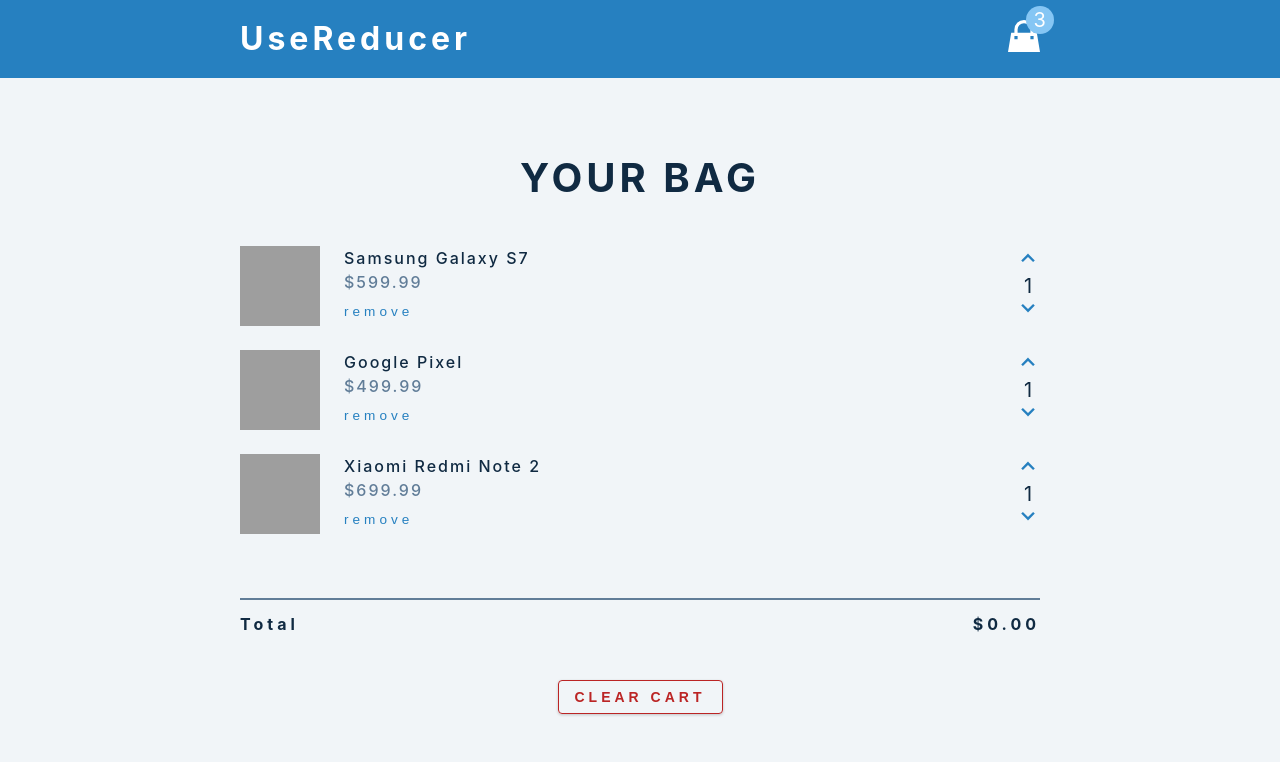
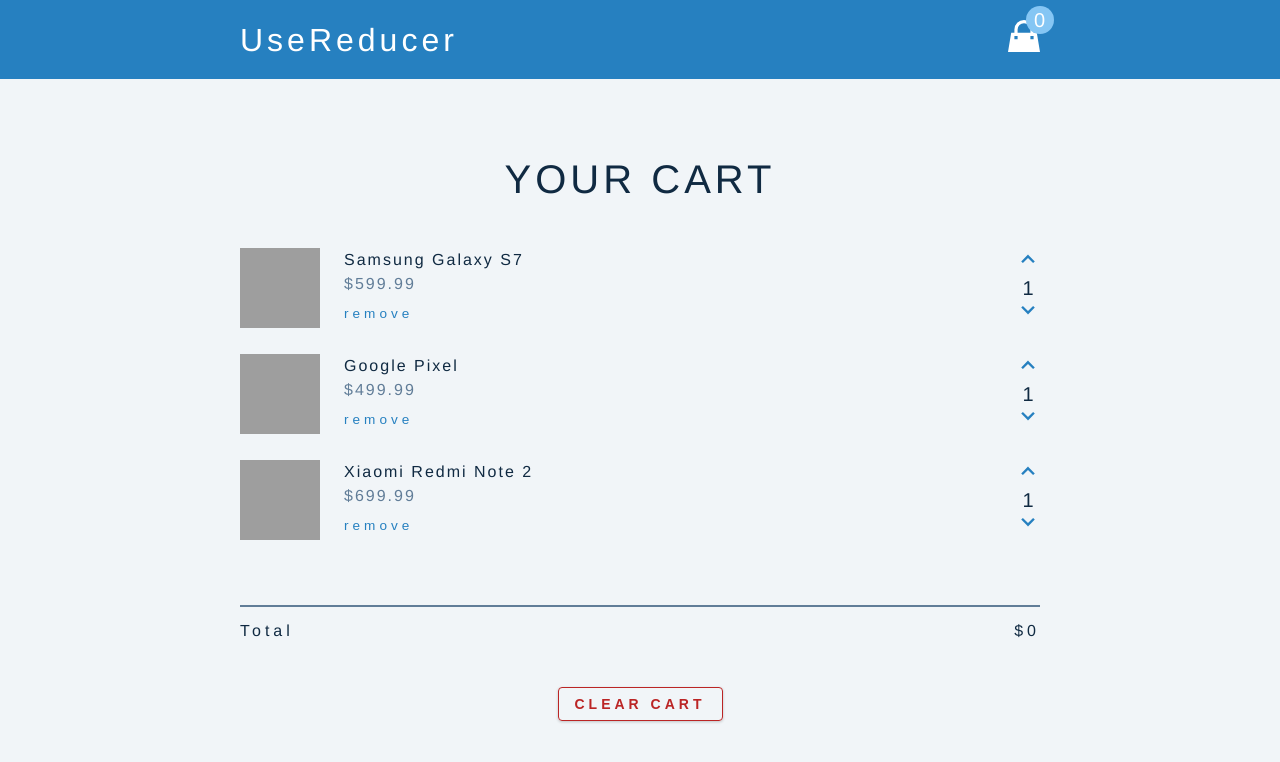
Before and after one commit to locaulker/mini-react-projects, a React (Create React App) app in the folder 14-cart/setup/: page / in a window 1280 px wide. Shown: the top 762 px of the page. Built offline with nearby package versions, Linux system fonts and the light colour scheme; grey boxes are pictures that could not be loaded.

Commit message:
Completed L157

```diff
--- a/14-cart/setup/src/App.js
+++ b/14-cart/setup/src/App.js
@@ -7,13 +7,14 @@
 // items
 
 function App() {
-  // if (loading) {
-  //   return (
-  //     <div className='loading'>
-  //       <h1>Loading...</h1>
-  //     </div>
-  //   )
-  // }
+  const { loading } = useGlobalContext()
+  if (loading) {
+    return (
+      <div className='loading'>
+        <h1>Loading...</h1>
+      </div>
+    )
+  }
   return (
     <main>
       <Navbar />
--- a/14-cart/setup/src/CartContainer.js
+++ b/14-cart/setup/src/CartContainer.js
@@ -3,13 +3,13 @@
 import { useGlobalContext } from './context'
 
 const CartContainer = () => {
-  const { cart } = useGlobalContext()
+  const { cart, total, clearCart } = useGlobalContext()
   if (cart.length === 0) {
     return (
       <section className='cart'>
         {/* cart header */}
         <header>
-          <h2>your bag</h2>
+          <h2>Your Cart</h2>
           <h4 className='empty-cart'>is currently empty</h4>
         </header>
       </section>
@@ -19,11 +19,11 @@
     <section className='cart'>
       {/* cart header */}
       <header>
-        <h2>your bag</h2>
+        <h2>Your Cart</h2>
       </header>
       {/* cart items */}
       <div>
-        {cart.map((item) => {
+        {cart.map(item => {
           return <CartItem key={item.id} {...item} />
         })}
       </div>
@@ -32,13 +32,10 @@
         <hr />
         <div className='cart-total'>
           <h4>
-            total <span>$0.00</span>
+            total <span>${total}</span>
           </h4>
         </div>
-        <button
-          className='btn clear-btn'
-          onClick={() => console.log('clear cart')}
-        >
+        <button className='btn clear-btn' onClick={clearCart}>
           clear cart
         </button>
       </footer>
--- a/14-cart/setup/src/CartItem.js
+++ b/14-cart/setup/src/CartItem.js
@@ -1,6 +1,6 @@
 import React from 'react'
 import { useGlobalContext } from './context'
-const CartItem = ({ id, img, title, price, amount }) => {
+const CartItem = ({ id, img, title, price, qty }) => {
   return (
     <article className='cart-item'>
       <img src={img} alt={title} />
@@ -23,7 +23,7 @@
           </svg>
         </button>
         {/* amount */}
-        <p className='amount'>{amount}</p>
+        <p className='amount'>{qty}</p>
         {/* decrease amount */}
         <button className='amount-btn' onClick={() => console.log('decrease')}>
           <svg xmlns='http://www.w3.org/2000/svg' viewBox='0 0 20 20'>
--- a/14-cart/setup/src/Navbar.js
+++ b/14-cart/setup/src/Navbar.js
@@ -1,6 +1,7 @@
 import React from 'react'
 import { useGlobalContext } from './context'
 const Navbar = () => {
+  const { qty } = useGlobalContext()
   return (
     <nav>
       <div className='nav-center'>
@@ -10,7 +11,7 @@
             <path d='M16 6v2h2l2 12H0L2 8h2V6a6 6 0 1 1 12 0zm-2 0a4 4 0 1 0-8 0v2h8V6zM4 10v2h2v-2H4zm10 0v2h2v-2h-2z' />
           </svg>
           <div className='amount-container'>
-            <p className='total-amount'>3</p>
+            <p className='total-amount'>{qty}</p>
           </div>
         </div>
       </div>
--- a/14-cart/setup/src/context.js
+++ b/14-cart/setup/src/context.js
@@ -1,25 +1,35 @@
 import React, { useState, useContext, useReducer, useEffect } from 'react'
 import cartItems from './data'
 import reducer from './reducer'
-// ATTENTION!!!!!!!!!!
-// I SWITCHED TO PERMANENT DOMAIN
 const url = 'https://course-api.com/react-useReducer-cart-project'
 const AppContext = React.createContext()
 
+const initialState = {
+  loading: false,
+  cart: cartItems,
+  total: 0,
+  qty: 0,
+}
+
 const AppProvider = ({ children }) => {
-  const [cart, setCart] = useState(cartItems)
+  const [state, dispatch] = useReducer(reducer, initialState)
+
+  const clearCart = () => {
+    dispatch({ type: 'CLEAR_CART' })
+  }
 
   return (
     <AppContext.Provider
       value={{
-        cart,
+        ...state,
+        clearCart,
       }}
     >
       {children}
     </AppContext.Provider>
   )
 }
-// make sure use
+// make sure you use: "use"
 export const useGlobalContext = () => {
   return useContext(AppContext)
 }
--- a/14-cart/setup/src/data.js
+++ b/14-cart/setup/src/data.js
@@ -5,7 +5,7 @@
     price: 599.99,
     img:
       'https://res.cloudinary.com/diqqf3eq2/image/upload/v1583368215/phone-2_ohtt5s.png',
-    amount: 1,
+    qty: 1,
   },
   {
     id: 2,
@@ -13,7 +13,7 @@
     price: 499.99,
     img:
       'https://res.cloudinary.com/diqqf3eq2/image/upload/v1583371867/phone-1_gvesln.png',
-    amount: 1,
+    qty: 1,
   },
   {
     id: 3,
@@ -21,6 +21,6 @@
     price: 699.99,
     img:
       'https://res.cloudinary.com/diqqf3eq2/image/upload/v1583368224/phone-3_h2s6fo.png',
-    amount: 1,
+    qty: 1,
   },
-];
+]
--- a/14-cart/setup/src/index.css
+++ b/14-cart/setup/src/index.css
@@ -27,8 +27,8 @@
   box-sizing: border-box;
 }
 body {
-  font-family: -apple-system, BlinkMacSystemFont, 'Segoe UI', Roboto, Oxygen,
-    Ubuntu, Cantarell, 'Open Sans', 'Helvetica Neue', sans-serif;
+  font-family: 'Helvetica Neue', -apple-system, BlinkMacSystemFont, 'Segoe UI',
+    Roboto, Oxygen, Ubuntu, Cantarell, 'Open Sans', sans-serif;
   background: var(--clr-grey-10);
   color: var(--clr-grey-1);
   line-height: 1.5;
@@ -49,6 +49,7 @@
   text-transform: capitalize;
   line-height: 1.25;
   margin-bottom: 0.75rem;
+  font-weight: 300;
 }
 h1 {
   font-size: 3rem;
@@ -86,6 +87,7 @@
   h3,
   h4 {
     line-height: 1;
+    font-weight: 300;
   }
 }
 /* more global css */
--- a/14-cart/setup/src/reducer.js
+++ b/14-cart/setup/src/reducer.js
@@ -0,0 +1,9 @@
+const reducer = (state, action) => {
+  if (action.type === 'CLEAR_CART') {
+    return { ...state, cart: [] }
+  }
+
+  return state
+}
+
+export default reducer
```
Also changed, not shown: 14-cart/setup/src/index.js (+7 -6 lines).
